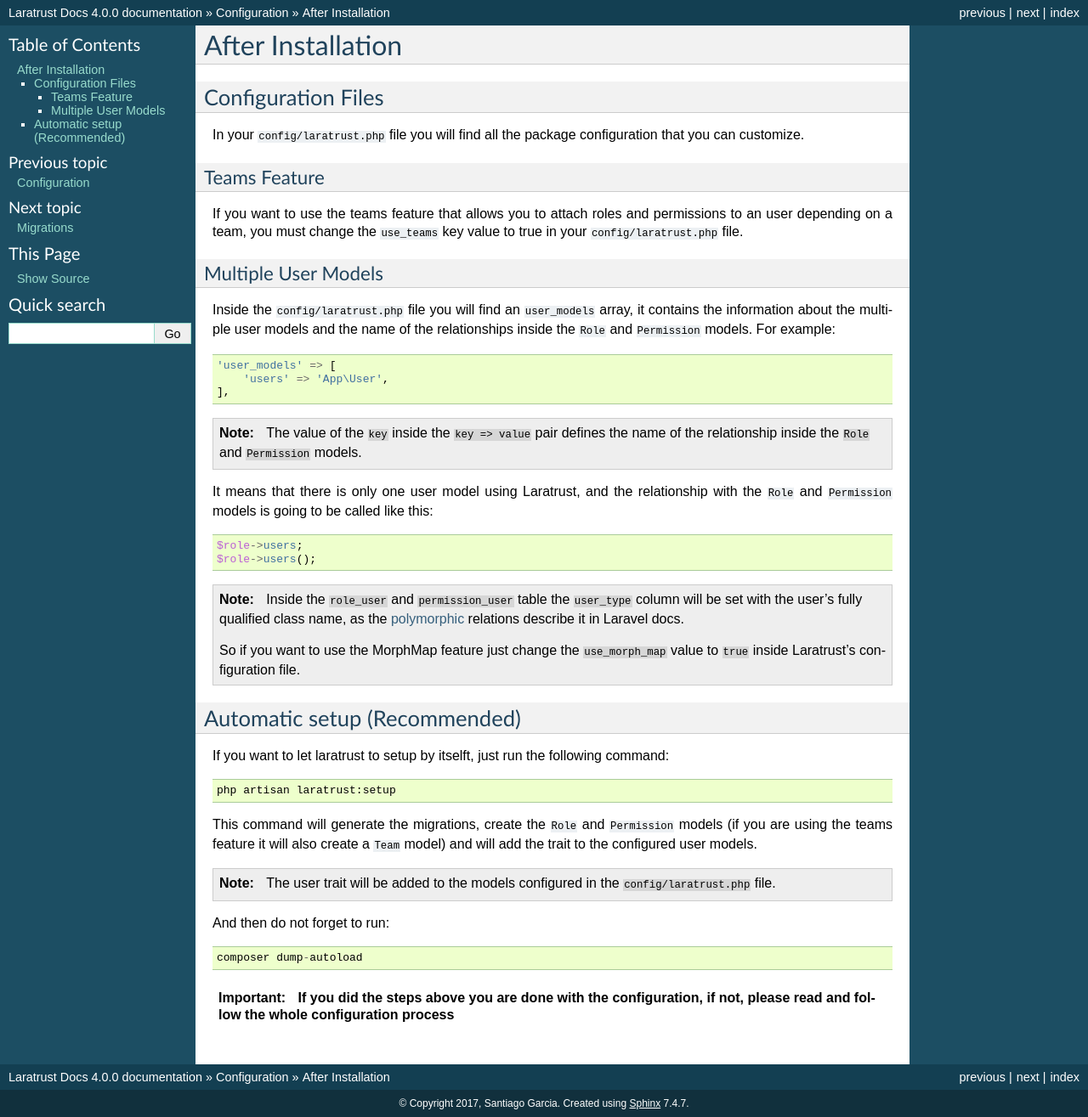
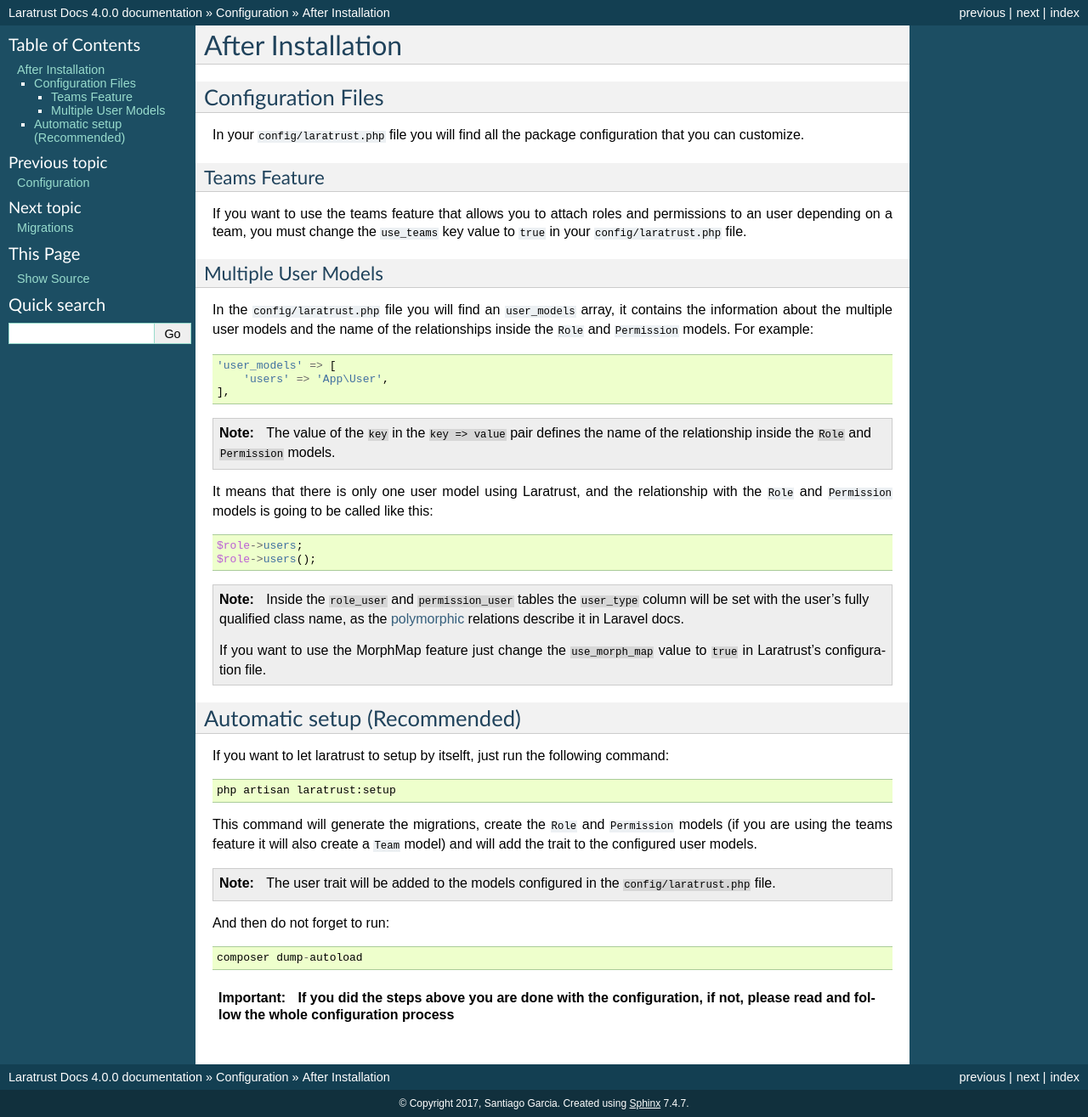
Before and after one commit to santigarcor/laratrust, a Sphinx documentation site: the page built from docs/configuration/after_installation.rst, in a window 1280 px wide. Shown: the whole page at 85% size. Built offline with Sphinx 7.4.7, drawn with Linux system fonts in a browser that asks for light colours.

Commit message:
Update docs

```diff
--- a/docs/configuration/after_installation.rst
+++ b/docs/configuration/after_installation.rst
@@ -9,14 +9,14 @@
 Teams Feature
 -------------
 
-If you want to use the teams feature that allows you to attach roles and permissions to an user depending on a team, you must change the ``use_teams`` key value to true in your ``config/laratrust.php`` file.
+If you want to use the teams feature that allows you to attach roles and permissions to an user depending on a team, you must change the ``use_teams`` key value to ``true`` in your ``config/laratrust.php`` file.
 
 .. _multiple-user-models:
 
 Multiple User Models
 --------------------
 
-Inside the ``config/laratrust.php`` file you will find an ``user_models`` array, it contains the information about the multiple user models and the name of the relationships inside the ``Role`` and ``Permission`` models. For example:
+In the ``config/laratrust.php`` file you will find an ``user_models`` array, it contains the information about the multiple user models and the name of the relationships inside the ``Role`` and ``Permission`` models. For example:
 
 .. code-block:: php
 
@@ -25,7 +25,7 @@
     ],
 
 .. NOTE::
-    The value of the ``key`` inside the ``key => value`` pair defines the name of the relationship inside the ``Role`` and ``Permission`` models.
+    The value of the ``key`` in the ``key => value`` pair defines the name of the relationship inside the ``Role`` and ``Permission`` models.
 
 It means that there is only one user model using Laratrust, and the relationship with the ``Role`` and ``Permission`` models is going to be called like this:
 
@@ -35,9 +35,9 @@
     $role->users();
 
 .. NOTE::
-    Inside the ``role_user`` and ``permission_user`` table the ``user_type`` column will be set with the user's fully qualified class name, as the `polymorphic <https://laravel.com/docs/eloquent-relationships#polymorphic-relations>`_ relations describe it in Laravel docs.
+    Inside the ``role_user`` and ``permission_user`` tables the ``user_type`` column will be set with the user's fully qualified class name, as the `polymorphic <https://laravel.com/docs/eloquent-relationships#polymorphic-relations>`_ relations describe it in Laravel docs.
 
-    So if you want to use the MorphMap feature just change the ``use_morph_map`` value to ``true`` inside Laratrust's configuration file.
+    If you want to use the MorphMap feature just change the ``use_morph_map`` value to ``true`` in Laratrust's configuration file.
 
 Automatic setup (Recommended)
 ^^^^^^^^^^^^^^^^^^^^^^^^^^^^^
--- a/docs/installation.rst
+++ b/docs/installation.rst
@@ -4,6 +4,9 @@
 1. In order to install Laratrust in your Laravel project, just run the `composer require` command from your terminal::
 
         composer require "santigarcor/laratrust:4.0.*"
+
+.. NOTE::
+    If you are using Laravel 5.5 you don't need to to steps 2 and 3.
 
 2. Then in your ``config/app.php`` add the following to the providers array::
 
--- a/docs/upgrade.rst
+++ b/docs/upgrade.rst
@@ -1,5 +1,8 @@
 Upgrade from 3.3 to 4.0
 =======================
+
+.. IMPORTANT::
+    Laratrust 4.0 requires Laravel >= 5.2.0.
 
 In order to upgrade from Laratrust 3.3 to 4.0 you have to follow these steps:
 
@@ -24,7 +27,7 @@
 
 4. If you use any values of the ``config/laratrust.php`` in your application code, update those values with the new file structure.
 
-5. If you use the ability middleware and pass a the third argument (require all), please change it like this::
+5. If you use the ability middleware and you pass the third argument (require all), please change it like this::
 
     // From
     'middleware' => ['ability:admin|owner,create-post|edit-user,true']
--- a/docs/usage/concepts.rst
+++ b/docs/usage/concepts.rst
@@ -291,7 +291,7 @@
 
 The ``permissions`` relationship has all the direct permissions attached to the user.
 
-If you want to retrieve all the user permissions, you can use the ``allPermissions`` method. It returns a collection with all unified the permissions related to the user (via the roles and permissions relationships).
+If you want to retrieve all the user permissions, you can use the ``allPermissions`` method. It returns a unified collection with all the permissions related to the user (via the roles and permissions relationships).
 
 .. code-block:: php
 
--- a/docs/usage/middleware.rst
+++ b/docs/usage/middleware.rst
@@ -42,7 +42,7 @@
 Middleware Return
 ^^^^^^^^^^^^^^^^^
 
-The middleware supports two kinds of returns in case the check fails. You can configure the return type and the value in the ``config/laratrust.php`` file.
+The middleware supports two types of returns in case the check fails. You can configure the return type and the value in the ``config/laratrust.php`` file.
 
 Abort
 -----
```
Also changed, not shown: other parts of docs/usage/concepts.rst (+1 -1 lines).
